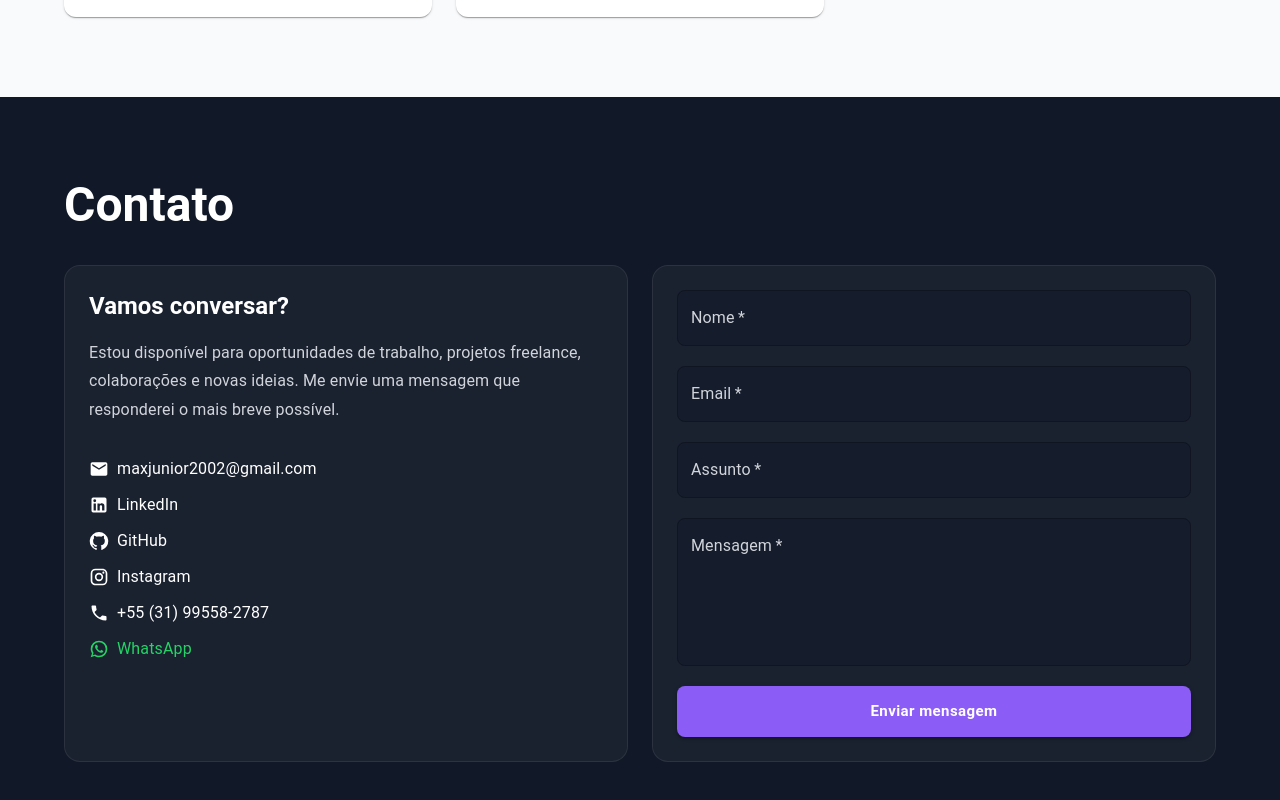
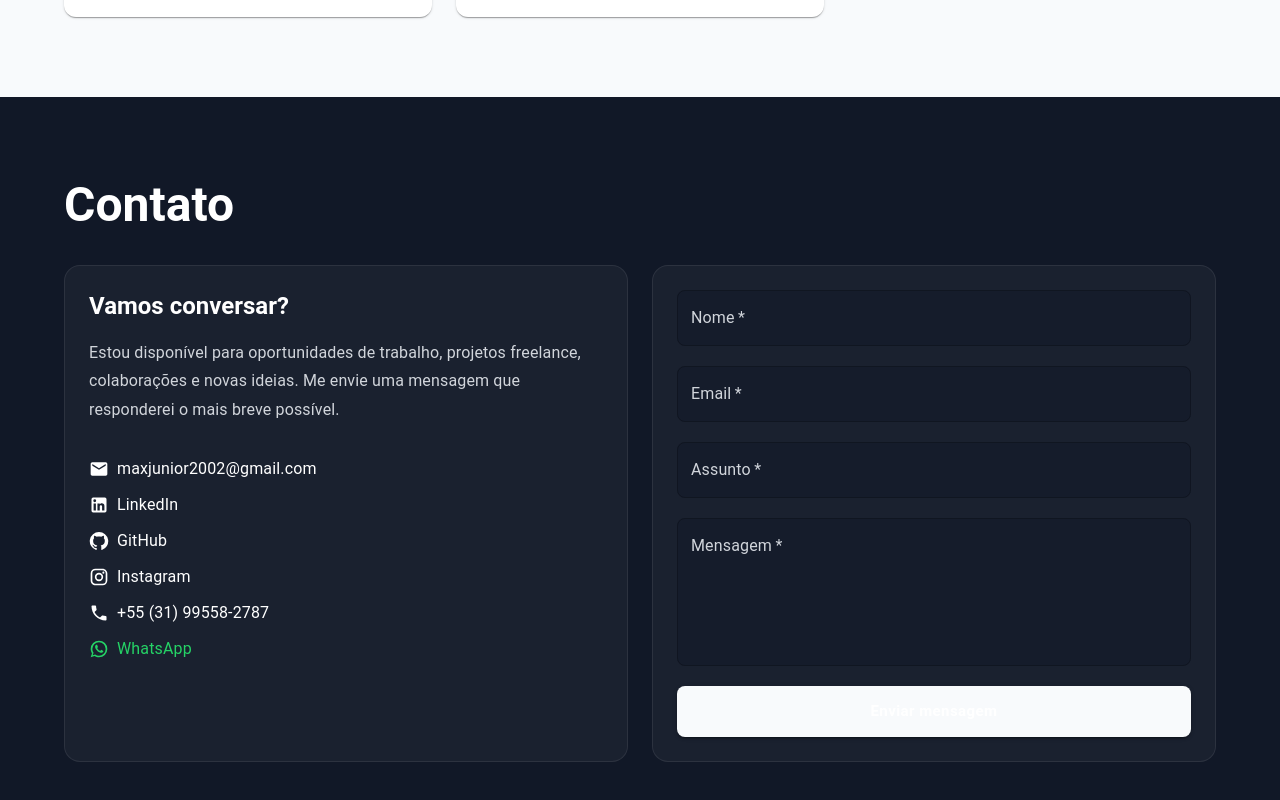
Before and after one commit to MaxJunior2002/Portifolio, a React (Vite) app in the folder meu-portifolio/: page / in a window 1280 px wide. Shown: the part 2609-3409 px from the top of the page. Built offline with nearby package versions, Linux system fonts and the light colour scheme.

Commit message:
Change button background color in Contact section

```diff
--- a/meu-portifolio/src/pages/sections/Contact/Contact.tsx
+++ b/meu-portifolio/src/pages/sections/Contact/Contact.tsx
@@ -322,7 +322,7 @@ const Contact = ({ language }: { language: Language }) => {
                     size="large"
                     disabled={isSubmitting}
                     sx={{
-                      backgroundColor: "#8b5cf6",
+                      backgroundColor: "#f8fafc",
                       color: "#fff",
                       fontWeight: 700,
                       borderRadius: 2,
```
